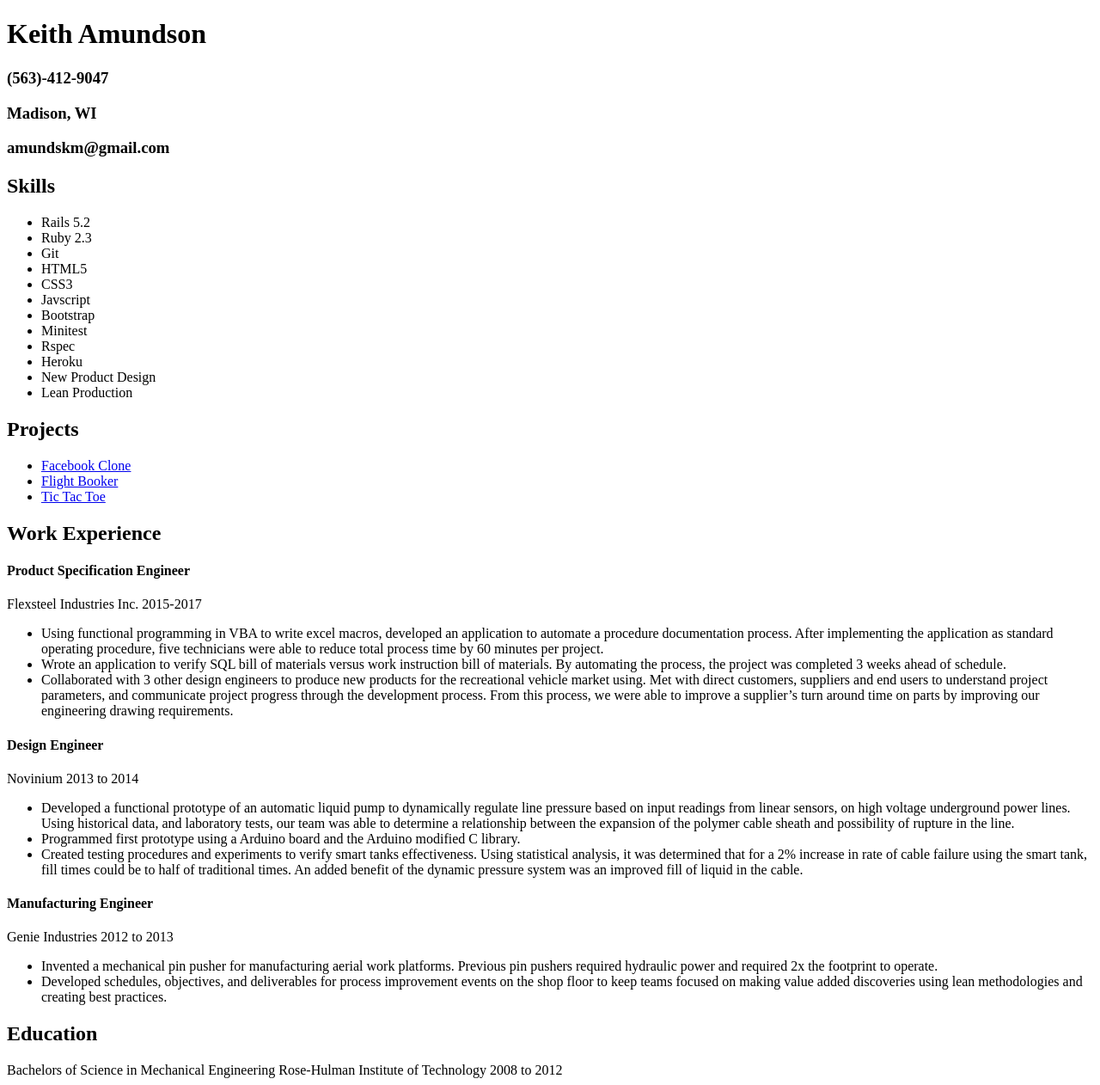
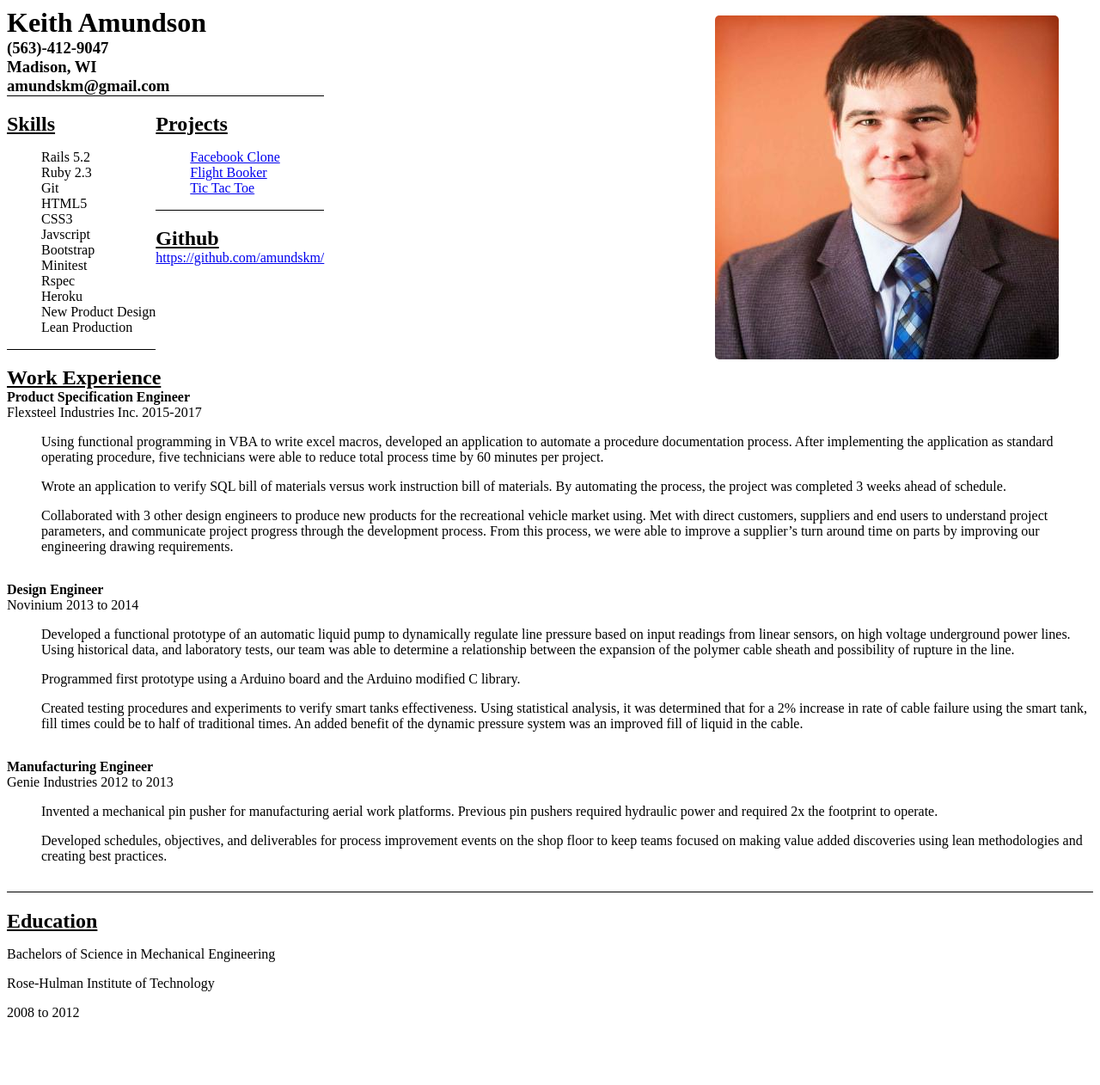
Before and after one commit to amundskm/amundskm, a website built with webpack: page index.html in a window 1280 px wide. Shown: the whole page at 86% size. After the commit the page ends 1206 px from the top, so only its background shows below. Built offline with Linux system fonts and the light colour scheme.

Commit message:
styling for readability.

```diff
--- a/index.html
+++ b/index.html
@@ -4,8 +4,8 @@
    <title>Keith Amundson</title>
  </head>
  <body>
-   <header>
-   </header>
+   <div class="top">
+   <div class="header-left">
      <div class="links container">
        <div id="name">
          <h1>Keith Amundson</h1>
@@ -20,6 +20,7 @@
          <h3>amundskm@gmail.com</h3>
        </div>
      </div>
+     <div class="under-name">
        <div class="skills container">
          <h2>Skills</h2>
          <ul>
@@ -37,7 +38,7 @@
            <li class="normal">Lean Production</li>
           </ul>
          </div>
-   </div>
+        <div>
          <div class="projects container">
            <h2>Projects</h2>
            <ul>
@@ -51,6 +52,18 @@
                <a href="https://github.com/amundskm/tictactoe">Tic Tac Toe</a>
              </li>
            </ul>
+         </div>
+         <div class="github">
+           <h2>Github</h2>
+           <a href="https://github.com/amundskm/">https://github.com/amundskm/</a>
+         </div>
+       </div>
+     </div>
+   </div>
+   <div class="header-right">
+     <img src="./src/13129615.png" alt="Keith Amundson Profile Picture" id=profile-pic>
+   </div>
+ </div>
    <div class="work-experience container">
        <h2>Work Experience</h2>
        <div class="work">
@@ -101,9 +114,9 @@
    </div>
    <div class="education container">
     <h2>Education</h2>
-    <span>Bachelors of Science in Mechanical Engineering</span>
-    <span>Rose-Hulman Institute of Technology</span>
-    <span>2008 to 2012</span>
+    <p>Bachelors of Science in Mechanical Engineering</p>
+    <p>Rose-Hulman Institute of Technology</p>
+    <p>2008 to 2012</p>
    </div>
    <script src="./dist/bundle.js"></script>
  </body>
--- a/src/style.css
+++ b/src/style.css
@@ -1,3 +1,40 @@
-.hello {
-  color: red;
+h1,h2,h3,h4 {
+  margin: 0;
+
 }
+
+h2 {
+    text-decoration: underline;
+}
+
+.container {
+  margin-bottom: 1.2em;
+  border-bottom: 1px solid #000
+}
+
+.top {
+  display: flex;
+  justify-content: space-between;
+}
+
+#profile-pic {
+  margin: 10px 40px 0 0;
+  border-radius: 5px;
+}
+
+.under-name{
+  display: flex;
+  justify-content: space-around;
+}
+
+li {
+  list-style: none;
+}
+
+.work > ul > li {
+    padding-bottom: 1em;
+}
+
+.education {
+  border: none;
+}
--- a/webpack.config.js
+++ b/webpack.config.js
@@ -14,12 +14,6 @@
             'style-loader',
             'css-loader'
           ]
-        },
-        {
-          test: /\.(png|svg|jpg|gif)$/,
-          use: [
-            'file-loader'
-          ]
         }
       ]
     }
```
Also changed, not shown: dist/bundle.js. Lines whose indentation alone changed are shown as unchanged.
